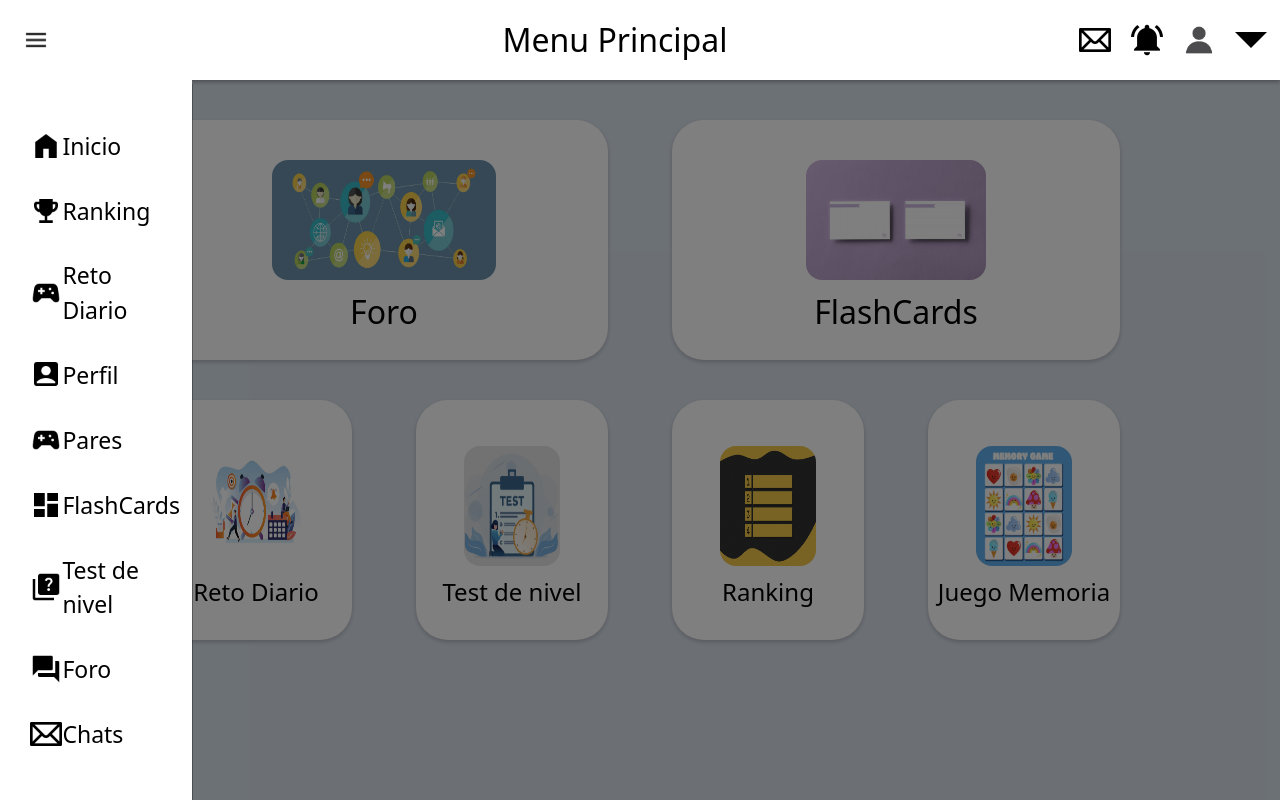
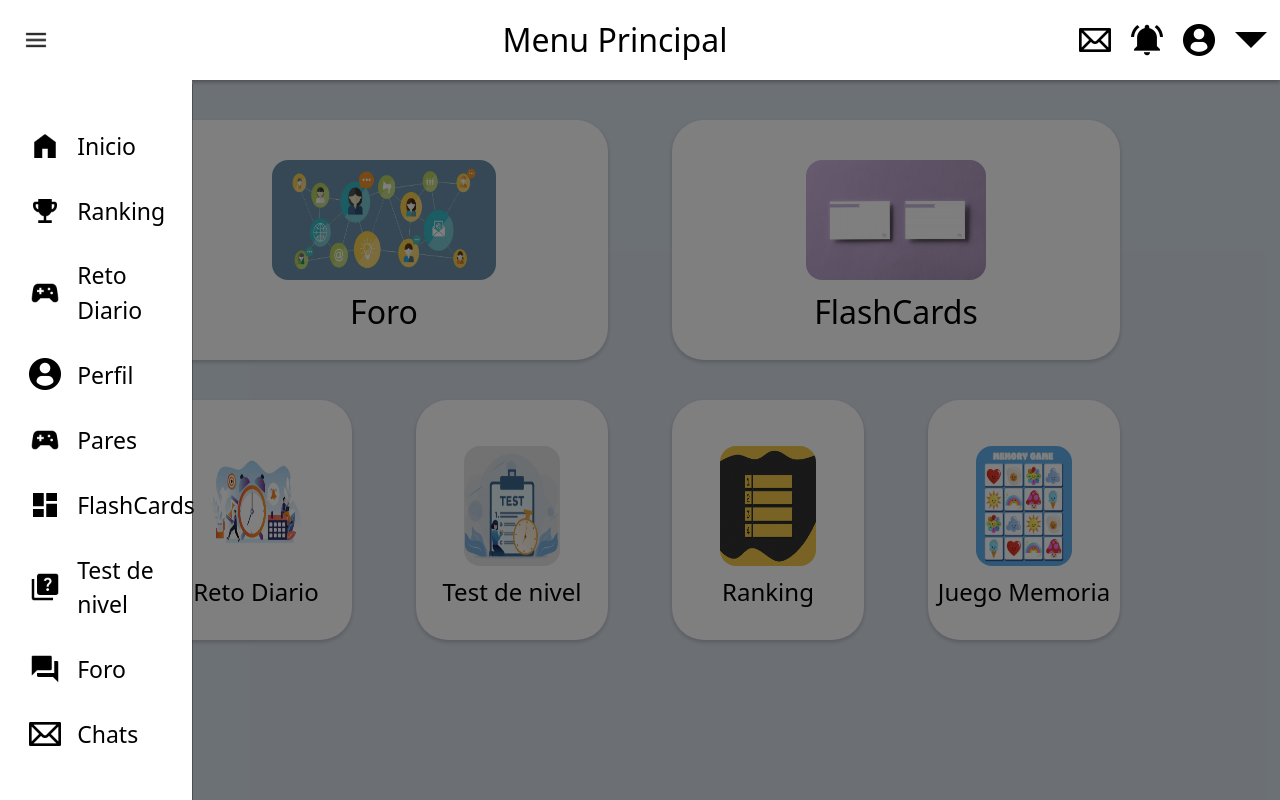
Before and after one commit to Naneex/Avance--BandurriaLingo-, a Vue app: page /main in a window 1280 px wide. Both pictures are taken after a click on the button 90 px from the left and 39 px from the top of the page. Built offline with nearby package versions, Linux system fonts and the light colour scheme.

Commit message:
Actualizacion menor de header

```diff
--- a/src/components/HeaderComponent.vue
+++ b/src/components/HeaderComponent.vue
@@ -18,7 +18,7 @@
           <router-link to="/retodiario">Reto Diario</router-link>
         </li>
         <li>
-          <a @click.prevent="redirectToProfile"><img src="../assets/Imagenes/Perfil.png" alt="">Perfil</a>
+          <a @click.prevent="redirectToProfile"><img src="../assets/usuario-de-perfil.png" alt="">Perfil</a>
         </li>
         <li>
           <img src="../assets/Imagenes/reto.png" alt="">
@@ -57,7 +57,7 @@
         <img src="../assets/Imagenes/Notificaciones.png" alt="">
       </div>
       <div class="profile">
-        <a @click.prevent="redirectToProfile"><img src="../assets/Imagenes/Profile.png" alt=""></a>
+        <a @click.prevent="redirectToProfile"><img src="../assets/usuario-de-perfil.png" alt=""></a>
       </div>
       <button class="desplegable-icon" @click="toggleDesplegable" ><img src="../assets/Imagenes/Desplegable.png" alt=""></button>
       <nav v-if="desplegableVisible" class="desplegable-menu">
@@ -223,7 +223,7 @@ header h1{
   list-style: none;
   margin: 1.9rem;
   display: flex;
-  gap: 0.5;
+  gap: 0.1;
   align-items: center;
 }
 
@@ -238,6 +238,7 @@ header h1{
 .nav-menu img{
   width: 2rem;
   height: 2rem;
+  margin-right: 1rem;
 }
 
 .overlay {
```
